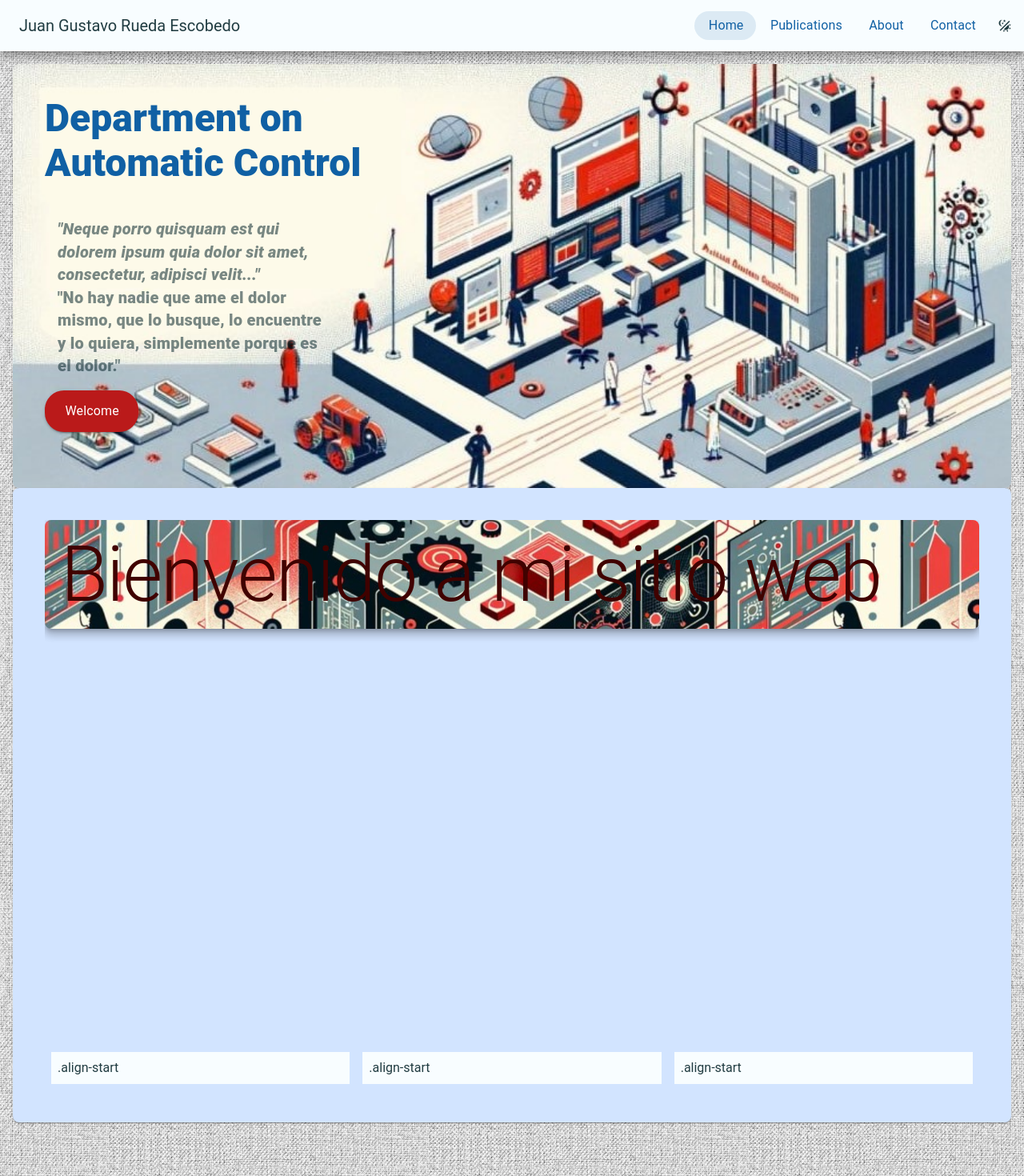
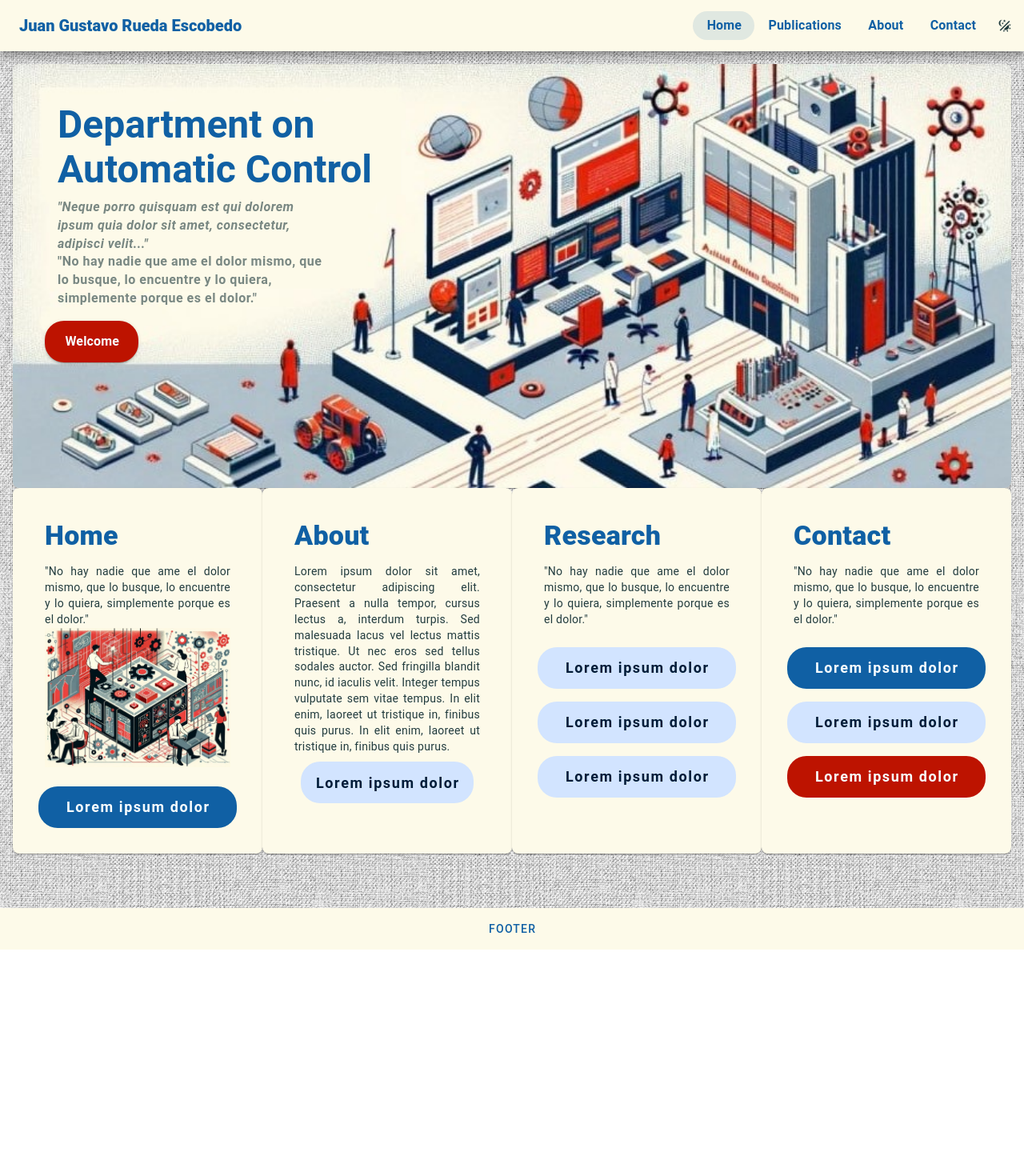
Before and after one commit to asdromundo/jg-rueda-web, a Vue app: page / in a window 1280 px wide. Shown: the top 1470 px of the page at 80% size. After the commit the page ends 1187 px from the top, so only its background shows below. Built offline with nearby package versions, Linux system fonts and the light colour scheme.

Commit message:
Copy of reference

```diff
--- a/src/App.vue
+++ b/src/App.vue
@@ -25,15 +25,15 @@
         />
       </template>
 
-      <v-app-bar-title>Juan Gustavo Rueda Escobedo</v-app-bar-title>
+      <v-app-bar-title class="font-weight-black text-primary">Juan Gustavo Rueda Escobedo</v-app-bar-title>
 
       <div class="d-none d-sm-flex text-primary">
-        <v-btn to="/" variant="text" class="text-none text-subtitle-1">Home</v-btn>
-        <v-btn to="/publications" variant="text" class="text-none text-subtitle-1"
+        <v-btn to="/" variant="text" class="text-none text-subtitle-1 font-weight-bold">Home</v-btn>
+        <v-btn to="/publications" variant="text" class="text-none text-subtitle-1 font-weight-bold"
           >Publications</v-btn
         >
-        <v-btn to="/about" variant="text" class="text-none text-subtitle-1">About</v-btn>
-        <v-btn to="/contact" variant="text" class="text-none text-subtitle-1">Contact</v-btn>
+        <v-btn to="/about" variant="text" class="text-none text-subtitle-1 font-weight-bold">About</v-btn>
+        <v-btn to="/contact" variant="text" class="text-none text-subtitle-1 font-weight-bold">Contact</v-btn>
       </div>
       <v-btn icon="mdi-theme-light-dark" @click="toggleTheme" size="small"></v-btn>
     </v-app-bar>
--- a/src/main.ts
+++ b/src/main.ts
@@ -27,9 +27,9 @@
     'on-tertiary': '#a9f5a4',
     'tertiary-container': '#a9f5a4',
     'on-tertiary-container': '#002204',
-    background: '#f8fdff',
+    background: '#FDFAE9',
     'on-background': '#001f25',
-    surface: '#f8fdff',
+    surface: '#FDFAE9',
     'on-surface': '#001f25',
     'surface-variant': '#dfe2eb',
     'on-surface-variant': '#43474e',
--- a/src/views/HomeView.vue
+++ b/src/views/HomeView.vue
@@ -7,61 +7,91 @@
     <v-card class="w-100">
       <v-img src="/banner_long.jpg">
         <v-card-title
-          class="text-primary font-weight-black text-h6 text-md-h3 pa-10 align-center"
-          style="overflow-wrap: anywhere; white-space: normal; max-width: 45%; line-height: 3.5rem"
+          class="text-primary font-weight-bold text-h6 text-md-h3 mx-10 mt-10 align-center"
+          style="overflow-wrap: anywhere; white-space: normal; max-width: 35%; line-height: 3.5rem"
           >
           Department on Automatic Control
         </v-card-title>
         <v-card-subtitle
-        class="ml-10 font-weight-black text-h6"
+        class="ml-10 font-weight-bold text-body-1"
         style="overflow-wrap: anywhere; white-space: normal; max-width: 30%;"
         >
           <i>"Neque porro quisquam est qui dolorem ipsum quia dolor sit amet, consectetur, adipisci velit..."</i>
           <p>"No hay nadie que ame el dolor mismo, que lo busque, lo encuentre y lo quiera, simplemente porque es el dolor."</p>
         </v-card-subtitle>
-        <v-btn class="text-none text-subtitle-1 ml-10 mt-4" size="x-large" color="error">Welcome</v-btn>
+        <v-btn class="text-none font-weight-bold text-subtitle-1 ml-10 mt-4" size="x-large" color="secondary">Welcome</v-btn>
       </v-img>
     </v-card>
+    <!-- End banner image -->
+    <v-row no-gutters>
+      <v-col class="text-justify d-flex" cols="12" md="3" style="flex-direction: : column;;">
+        <v-card class="pa-6">
+          <v-card-title class="text-h6 text-md-h4 text-primary font-weight-black">
+            Home
+          </v-card-title>
+          <v-card-text>
+            <p>"No hay nadie que ame el dolor mismo, que lo busque, lo encuentre y lo quiera, simplemente porque es el dolor."</p>
+            <v-img src="/banner.jpg" ></v-img>
+          </v-card-text>
+          <v-card-actions class="justify-center">
+            <v-btn block :variant="'flat'" color="primary" class="text-none font-weight-bold" size="x-large" >Lorem ipsum dolor</v-btn>
+          </v-card-actions>
+        </v-card>
+      </v-col>
+      <v-col class="text-justify d-flex" cols="12" md="3" style="flex-direction: : column;;">
+        <v-card class="pa-6">
+          <v-card-title class="text-h6 text-md-h4 text-primary font-weight-black">
+            About
+          </v-card-title>
+          <v-card-text>
+            <p>
+              Lorem ipsum dolor sit amet, consectetur adipiscing elit. Praesent a nulla tempor, cursus lectus a, interdum turpis. Sed malesuada lacus vel lectus mattis tristique. Ut nec eros sed tellus sodales auctor. Sed fringilla blandit nunc, id iaculis velit. Integer tempus vulputate sem vitae tempus. In elit enim, laoreet ut tristique in, finibus quis purus. In elit enim, laoreet ut tristique in, finibus quis purus.
+            </p>
+            <v-card-actions class="justify-center">
+              <v-btn block :variant="'flat'" class="text-none font-weight-bold" size="x-large" color="primary-container">Lorem ipsum dolor</v-btn>
+            </v-card-actions>
+          </v-card-text>
+        </v-card>
+      </v-col>
+      <v-col class="text-justify d-flex" cols="12" md="3" style="flex-direction: : column;;">
+        <v-card class="pa-6">
+          <v-card-title class="text-h6 text-md-h4 text-primary font-weight-black">
+            Research
+          </v-card-title>
+          <v-card-text>
+            <p>"No hay nadie que ame el dolor mismo, que lo busque, lo encuentre y lo quiera, simplemente porque es el dolor."</p>
+          </v-card-text>
+          <v-card-actions class="justify-center">
+            <v-btn block :variant="'flat'" class="text-none font-weight-bold" size="x-large" color="primary-container">Lorem ipsum dolor</v-btn>
+          </v-card-actions>
+          <v-card-actions class="justify-center">
+            <v-btn block :variant="'flat'" class="text-none font-weight-bold" size="x-large" color="primary-container">Lorem ipsum dolor</v-btn>
+          </v-card-actions>
+          <v-card-actions class="justify-center">
+            <v-btn block :variant="'flat'" class="text-none font-weight-bold" size="x-large" color="primary-container">Lorem ipsum dolor</v-btn>
+          </v-card-actions>
+        </v-card>
+      </v-col>
+      <v-col class="text-justify d-flex" cols="12" md="3" style="flex-direction: : column;;">
+        <v-card class="pa-6">
+          <v-card-title class="text-h6 text-md-h4 text-primary font-weight-black">
+            Contact
+          </v-card-title>
+          <v-card-text>
+            <p>"No hay nadie que ame el dolor mismo, que lo busque, lo encuentre y lo quiera, simplemente porque es el dolor."</p>
+          </v-card-text>
+          <v-card-actions class="justify-center">
+            <v-btn block :variant="'flat'" color="primary" class="text-none font-weight-bold" size="x-large" >Lorem ipsum dolor</v-btn>
+          </v-card-actions>
+          <v-card-actions class="justify-center">
+            <v-btn block :variant="'flat'" class="text-none font-weight-bold" size="x-large" color="primary-container">Lorem ipsum dolor</v-btn>
+          </v-card-actions>
+          <v-card-actions class="justify-center">
+            <v-btn block :variant="'flat'" color="secondary" class="text-none font-weight-bold" size="x-large" >Lorem ipsum dolor</v-btn>
+          </v-card-actions>
+        </v-card>
+      </v-col>
+    </v-row>
   </v-col>
-  <div>
-    <v-card class="pa-10 primary-container">
-      <v-responsive :aspect-ratio="16 / 9">
-        <v-card
-          :elevation="8"
-          class="secondary-container d-flex align-left justify-center flex-column"
-        >
-          <p class="pa-5 title text-h5 text-md-h3 text-lg-h1">Bienvenido a mi sitio web</p>
-        </v-card>
-      </v-responsive>
-      <v-row align="start" no-gutters>
-        <v-col v-for="n in 3" :key="n">
-          <v-sheet class="pa-2 ma-2"> .align-start </v-sheet>
-        </v-col>
-      </v-row>
-    </v-card>
-  </div>
+  <!-- End cards -->
 </template>
-
-<style scoped>
-.primary-container {
-  background: rgb(var(--v-theme-primary-container));
-  color: rgb(var(--v-theme-on-primary-container));
-  outline-color: rgb(var(--v-theme-outlined));
-}
-
-.secondary-container {
-  background: rgb(var(--v-theme-secondary-container));
-  background-image: url('/banner.jpg');
-  background-repeat: repeat;
-  background-position: center center;
-  color: rgb(var(--v-theme-on-secondary-container));
-  outline-color: rgb(var(--v-theme-outlined));
-}
-
-
-</style>
-<!--  .secondary-container{
-  background: rgb(var(--v-theme-secondary-container));
-  color: rgb(var(--v-theme-on-secondary-container));
-  outline-color: rgb(var(--v-theme-outlined));
-}  -->
```
